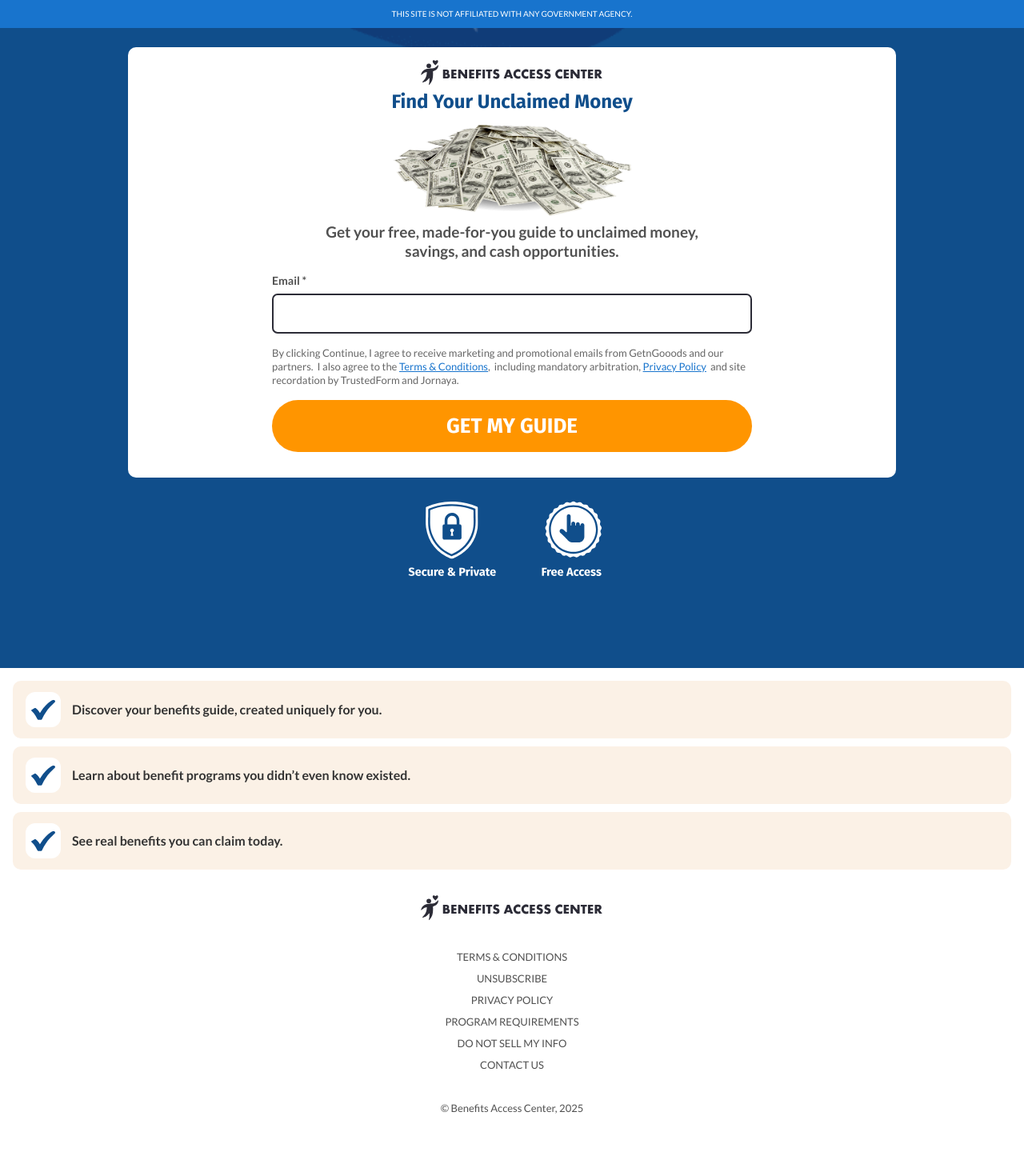
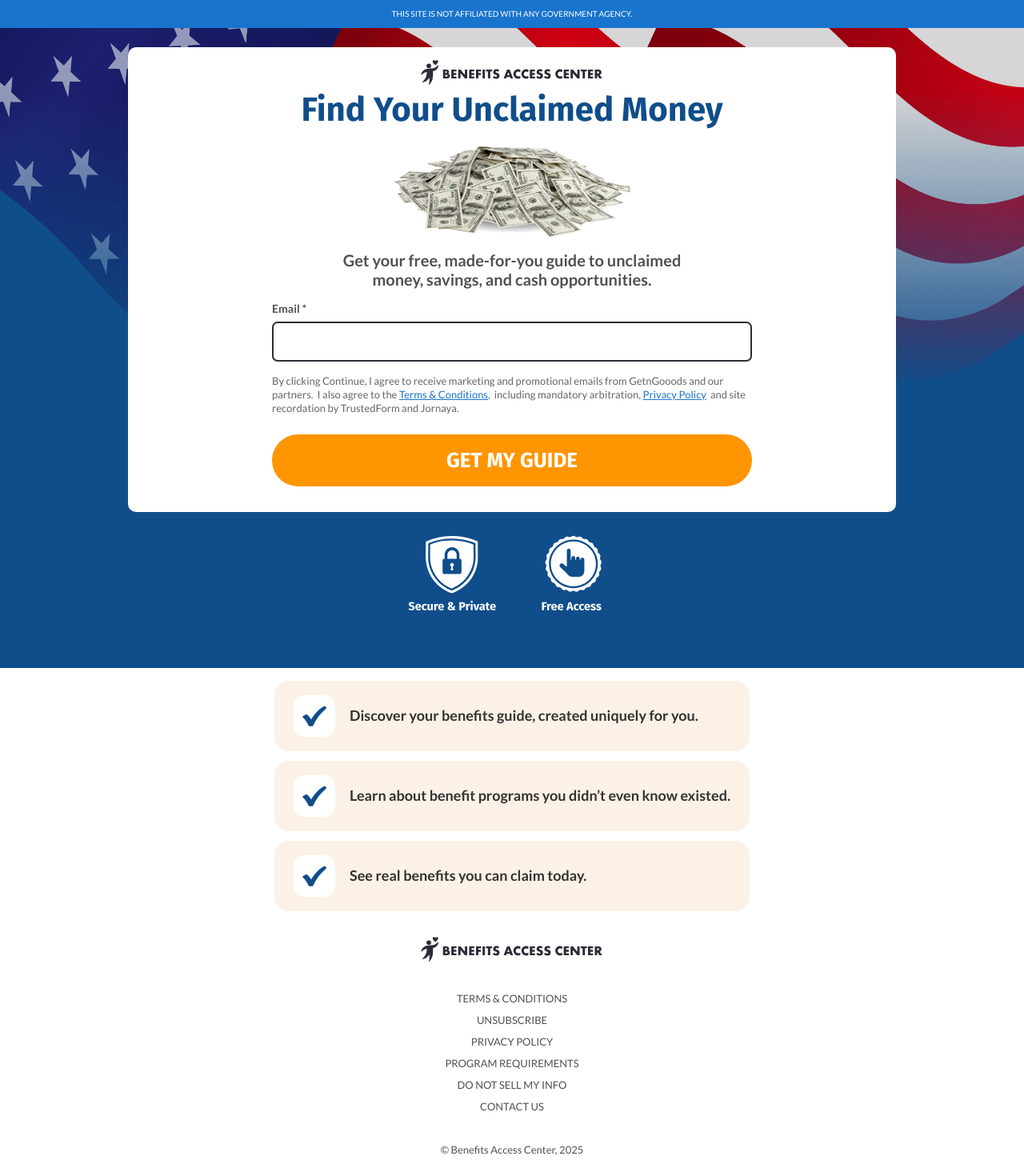
Before and after one commit to DevonWieczorek/moxxi-take-home-assessment, a Next.js app: page / in a window 1280 px wide. Shown: the top 1470 px of the page at 80% size. Built offline with nearby package versions, Linux system fonts and the light colour scheme.

Commit message:
fix: minor style/layout fixes

```diff
--- a/app/components/StepOne.tsx
+++ b/app/components/StepOne.tsx
@@ -54,7 +54,7 @@ const StepOne = () => {
 
 	return (
 		<div>
-			<div className="grid grid-cols-1 gap-2 pb-4">
+			<div className="grid grid-cols-1 gap-2 pb-4 md:gap-4">
 				<h1 className="header-1">
 					Find Your Unclaimed Money
 				</h1>
--- a/app/register/components/StepFour.tsx
+++ b/app/register/components/StepFour.tsx
@@ -59,7 +59,7 @@ const StepFour = () => {
 				</p>
 			</div>
 
-			<fieldset className="grid grid-cols-1 gap-4">
+			<fieldset className="grid grid-cols-1 gap-4 pt-4">
 				<LabeledInput
 					value={userInfo?.telephone}
 					type="tel"
--- a/app/register/components/StepThree.tsx
+++ b/app/register/components/StepThree.tsx
@@ -66,7 +66,7 @@ const StepThree = () => {
 			<p className="header-2">
 				Confirm your address to qualify.
 			</p>
-			<fieldset className="grid grid-cols-1 gap-2">
+			<fieldset className="grid grid-cols-1 gap-2 pt-4">
 				<LabeledInput value={userInfo?.zip} type="text" name="zip" required={true} onChange={(e) => handleFieldChange('zip', e?.target?.value)} />
 				<LabeledInput value={userInfo?.streetAddress} type="text" name="streetAddress" required={true} onChange={(e) => handleFieldChange('streetAddress', e?.target?.value)} />
 				<fieldset className="grid grid-cols-2 gap-2">
--- a/app/register/components/StepTwo.tsx
+++ b/app/register/components/StepTwo.tsx
@@ -70,7 +70,7 @@ const StepTwo = () => {
 			<p className="header-2">
 				Now we just need the basics.
 			</p>
-			<fieldset className="grid grid-cols-1 gap-2">
+			<fieldset className="grid grid-cols-1 gap-2 pt-4">
 				<LabeledInput value={userInfo?.firstname} type="text" name="firstname" required={true} onChange={(e) => handleFieldChange('firstname', e?.target?.value)} />
 				<LabeledInput value={userInfo?.lastname} type="text" name="lastname" required={true} onChange={(e) => handleFieldChange('lastname', e?.target?.value)} />
 				<DobField
--- a/components/Benefits.module.css
+++ b/components/Benefits.module.css
@@ -2,6 +2,8 @@
 	display: flex;
 	flex-direction: column;
 	gap: 10px;
+	max-width: 600px;
+	margin: auto;
   }
 
   .card {
@@ -39,7 +41,7 @@
 	color: #333333;
   }
 
-  @media (min-width: var(--breakpoint-md)) {
+  @media (min-width: 768px) {
 	.wrapper {
 	  gap: 12px;
 	}
--- a/components/Button.module.css
+++ b/components/Button.module.css
@@ -10,6 +10,7 @@
 	cursor: pointer;
 
 	&[data-variant="primary"] {
+		margin-top: .5rem;
 		background-color: #FF9500;
 		font-family: var(--font-fira-sans, 'sans-serif');
 		font-size: 26px;
--- a/styles/globals.css
+++ b/styles/globals.css
@@ -72,8 +72,9 @@
     line-height: 41px;
     text-transform: capitalize;
 
-    @media (min-width: var(--breakpoint-md)) {
-      font-size: 48px;
+    @media (min-width: 768px) {
+      font-size: 42px;
+      line-height: 60px;
     }
   }
 
@@ -86,7 +87,7 @@
     font-weight: 700;
     line-height: 24px;
 
-    @media (min-width: var(--breakpoint-md)) {
+    @media (min-width: 768px) {
       font-size: 20px;
     }
   }
@@ -124,7 +125,7 @@
     background-position: center;
     background-size: cover;
 
-    @media (min-width: var(--breakpoint-md)) {
+    @media (min-width: 768px) {
       background-image: url('/theme_web_v2.png');
     }
   }
```
